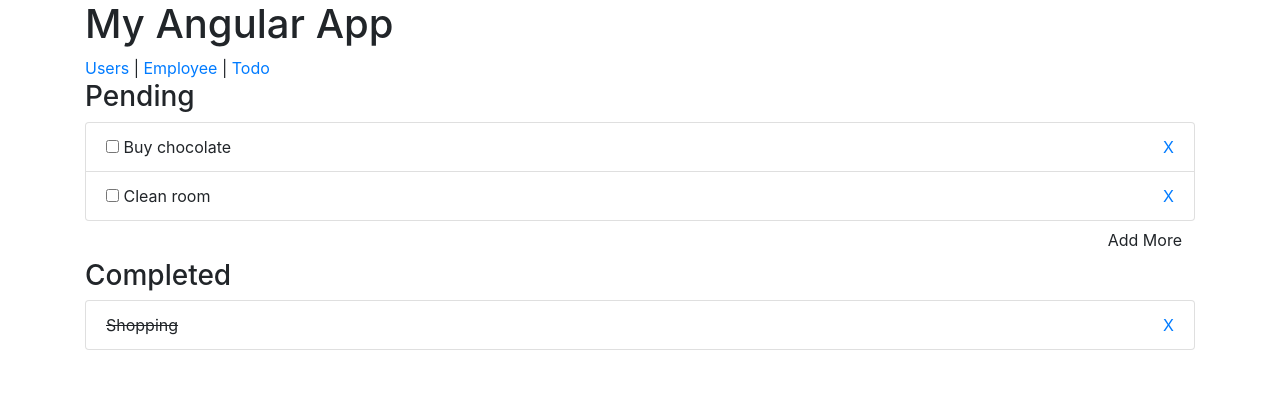
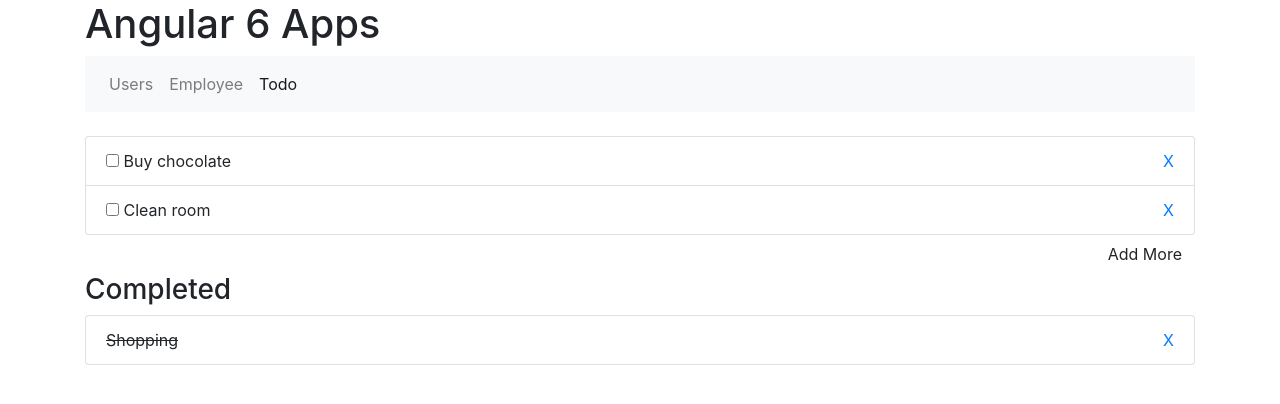
Before and after one commit to ansumanmishra/angular-5, an Angular app: page /todo in a window 1280 px wide. Shown: the top 404 px of the page. Built offline with nearby package versions, Linux system fonts and the light colour scheme.

Commit message:
Incorporating todo app

```diff
--- a/src/app/app.component.html
+++ b/src/app/app.component.html
@@ -1,12 +1,21 @@
 <div class="container">
-	<h1>My Angular App</h1>
-
-	<nav>
-		<a routerLink="/users" routerLinkActive="active">Users</a> |
-		<a routerLink="/employee" routerLinkActive="active">Employee</a> |
-		<a routerLink="/todo" routerLinkActive="active">Todo</a>
+	<h1>Angular 6 Apps</h1>
+	<nav class="navbar navbar-expand-lg navbar-light bg-light">
+	  <div class="collapse navbar-collapse" id="navbarSupportedContent">
+	    <ul class="navbar-nav mr-auto">
+	      <li class="nav-item">
+	        <a routerLink="/users" routerLinkActive="active" class="nav-link">Users</a>
+	      </li>
+	      <li class="nav-item">
+	        <a routerLink="/employee" routerLinkActive="active" class="nav-link">Employee</a>
+	      </li>
+	      <li class="nav-item">
+	        <a routerLink="/todo" routerLinkActive="active" class="nav-link">Todo</a>
+	      </li>
+	    </ul>
+	  </div>
 	</nav>
-
+	<br>
 	<p>
 		<router-outlet></router-outlet>
 	</p>
--- a/src/app/todo/todo.component.html
+++ b/src/app/todo/todo.component.html
@@ -1,4 +1,3 @@
-<h3>Pending</h3>
 <div>
 	<ul class="list-group">
 		<li *ngFor="let pendingTodo of pendingTodos" class="list-group-item"> <input type="checkbox" name="todoChk" value="{{pendingTodo.status}}" [checked]="pendingTodo.status === 'Completed'" (change)="updateTodoStatus(pendingTodo, $event)"> {{ pendingTodo.desc }} <a href="javascript: void(0)" class="float-right" (click)="deleteTodo(pendingTodo)"> X </a></li>
```
